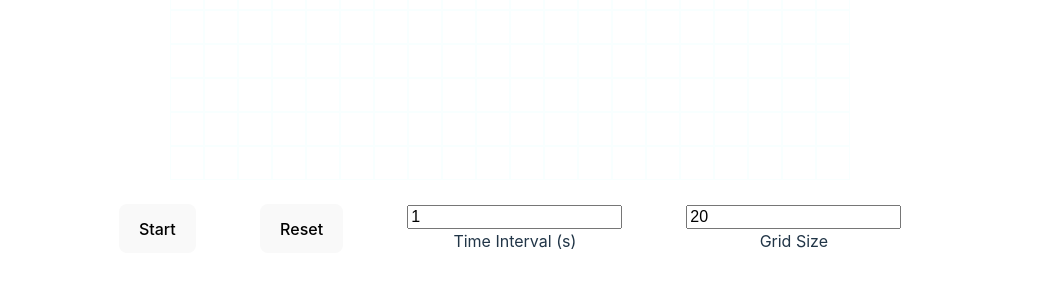
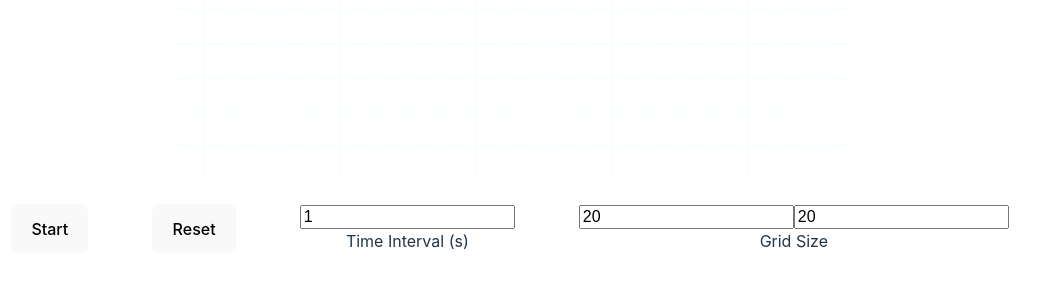
Before and after one commit to wang-owen/J241-Cell-Growth-Simulation, a React (Vite) app: page / in a window 1280 px wide. Shown: the part 500-800 px from the top of the page, without its empty margins (130-1170 px from the left). Built offline with nearby package versions, Linux system fonts and the light colour scheme.

Commit message:
added adjustable x and y grid sizes

```diff
--- a/src/App.tsx
+++ b/src/App.tsx
@@ -5,10 +5,10 @@ import Controls from "./components/Controls";
 import Graph from "./components/Graph";
 
 function App() {
-    const defaultGridSize: number = 20;
-    const [gridSize, setGridSize] = useState<number>(defaultGridSize);
+    const defaultGridSize: number[] = [20, 20];
+    const [gridSize, setGridSize] = useState<number[]>(defaultGridSize);
     const [cells, setCells] = useState(
-        Array(defaultGridSize).fill(Array(defaultGridSize).fill(false))
+        Array(defaultGridSize[0]).fill(Array(defaultGridSize[1]).fill(false))
     );
     const [timeInterval, setTimeInterval] = useState<number>(1);
     const [running, setRunning] = useState<boolean>(false);
@@ -83,7 +83,12 @@ function App() {
             if (Number.isNaN(timeInterval) || timeInterval < 1) {
                 setRunning(false);
                 alert("Time interval must be at least 1");
-            } else if (Number.isNaN(gridSize) || gridSize < 1) {
+            } else if (
+                Number.isNaN(gridSize[0]) ||
+                gridSize[0] < 1 ||
+                Number.isNaN(gridSize[1]) ||
+                gridSize[1] < 1
+            ) {
                 setRunning(false);
                 alert("Grid size must be at least 1");
             } else {
@@ -101,6 +106,7 @@ function App() {
             <div className="main">
                 <PetriDish cells={cells} setCells={setCells} />
                 <Controls
+                    gridSize={gridSize}
                     setGridSize={setGridSize}
                     setCells={setCells}
                     setTimeInterval={setTimeInterval}
--- a/src/components/Controls.tsx
+++ b/src/components/Controls.tsx
@@ -1,6 +1,7 @@
 import "./Controls.css";
 
 const Controls = ({
+    gridSize,
     setGridSize,
     setCells,
     setTimeInterval,
@@ -9,7 +10,8 @@ const Controls = ({
     time,
     setGrowthCoords,
 }: {
-    setGridSize: React.Dispatch<React.SetStateAction<number>>;
+    gridSize: number[];
+    setGridSize: React.Dispatch<React.SetStateAction<number[]>>;
     setCells: React.Dispatch<React.SetStateAction<boolean[]>[]>;
     setTimeInterval: React.Dispatch<React.SetStateAction<number>>;
     running: boolean;
@@ -19,7 +21,7 @@ const Controls = ({
 }) => {
     const reset = () => {
         setTimeInterval(1);
-        setGridSize(20);
+        setGridSize([20, 20]);
         setCells(Array(20).fill(Array(20).fill(false)));
         setRunning(false);
         time.current = 0;
@@ -84,11 +86,32 @@ const Controls = ({
                     id="gridSizeInput"
                     onChange={(event) => {
                         const newGridSize = parseInt(event.target.value);
-                        setGridSize(newGridSize);
+                        setGridSize([gridSize[0], newGridSize]);
+                        if (!Number.isNaN(newGridSize) && newGridSize > 0) {
+                            setCells(
+                                Array(gridSize[0]).fill(
+                                    Array(newGridSize).fill(false)
+                                )
+                            );
+                        }
+                    }}
+                    type="number"
+                    min={1}
+                    step={1}
+                    defaultValue={20}
+                    placeholder="Grid Size"
+                    required
+                    disabled={running}
+                ></input>
+                <input
+                    id="gridSizeInput"
+                    onChange={(event) => {
+                        const newGridSize = parseInt(event.target.value);
+                        setGridSize([newGridSize, gridSize[1]]);
                         if (!Number.isNaN(newGridSize) && newGridSize > 0) {
                             setCells(
                                 Array(newGridSize).fill(
-                                    Array(newGridSize).fill(false)
+                                    Array(gridSize[1]).fill(false)
                                 )
                             );
                         }
--- a/src/components/PetriDish.tsx
+++ b/src/components/PetriDish.tsx
@@ -17,7 +17,8 @@ const PetriDish = ({
         setCells(newCells);
     };
 
-    const cellWidth = window.innerHeight / 1.25 / cells.length;
+    const cellWidth =
+        window.innerHeight / 1.25 / Math.max(cells.length, cells[0].length);
     return (
         <div className="grid">
             {cells.map((row, rowIndex) => (
```
